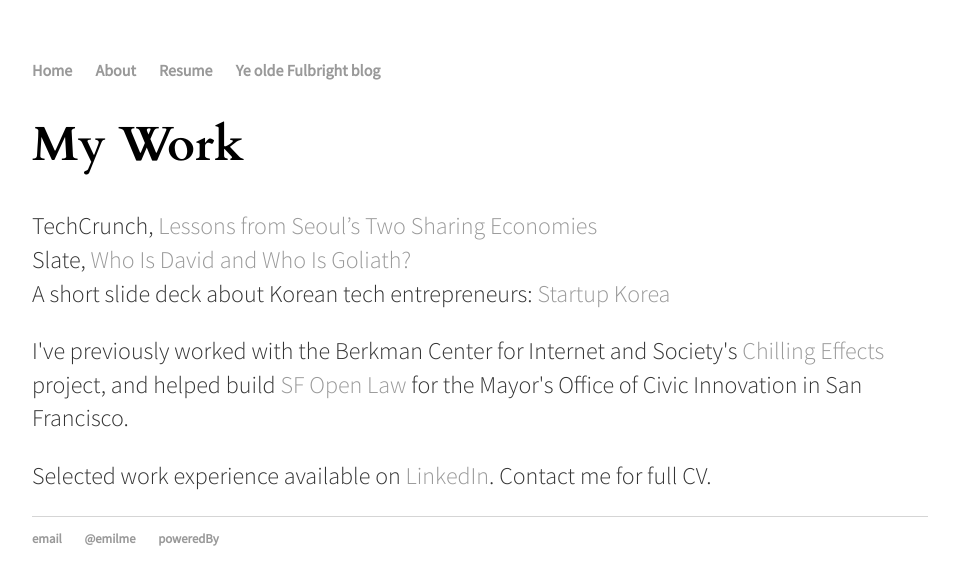
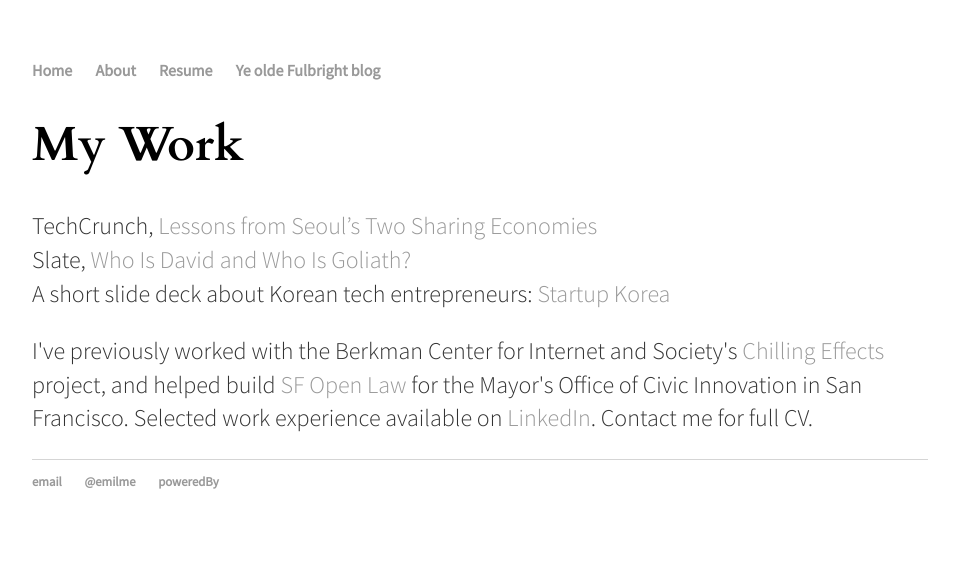
Before and after one commit to emilme/emilme.github.io, a Jekyll site: the page built from resume/index.html, in a window 1280 px wide. Shown: the top 585 px of the page, without its empty margins (160-1119 px from the left). Built offline with Jekyll 4.4.1, drawn with Linux system fonts in a browser that asks for light colours.

```diff
--- a/resume/index.html
+++ b/resume/index.html
@@ -7,6 +7,5 @@ title: Resume
 	<p>TechCrunch, <a href="http://techcrunch.com/2015/08/14/lessons-from-seouls-two-sharing-economies/">Lessons from Seoul’s Two Sharing Economies</a>
 	<br>Slate, <a href="http://www.slate.com/articles/technology/future_tense/2015/08/google_v_hood_section_230_the_battle_between_the_search_engine_giant_and.html">Who Is David and Who Is Goliath?</a>
 	<br>A short slide deck about Korean tech entrepreneurs: <a href="https://docs.google.com/presentation/d/1upNoDC0jx2qZsXt-f0KI-7ajeRpY_ZWC4sb7-6fkHbs/pub?start=false&loop=false&delayms=3000">Startup Korea</a></p>
-	<p>I've previously worked with the Berkman Center for Internet and Society's <a href="https://chillingeffects.org/">Chilling Effects</a> project, and helped build <a href="http://open.innovatesf.com/openlaw/">SF Open Law</a> for the Mayor's Office of Civic Innovation in San Francisco.</p>
-	<p>Selected work experience available on <a href="https://www.linkedin.com/in/emilydhong">LinkedIn</a>. Contact me for full CV.</p>
+	<p>I've previously worked with the Berkman Center for Internet and Society's <a href="https://chillingeffects.org/">Chilling Effects</a> project, and helped build <a href="http://open.innovatesf.com/openlaw/">SF Open Law</a> for the Mayor's Office of Civic Innovation in San Francisco. Selected work experience available on <a href="https://www.linkedin.com/in/emilydhong">LinkedIn</a>. Contact me for full CV.</p>
 </div><!-- /.blurb -->
```
